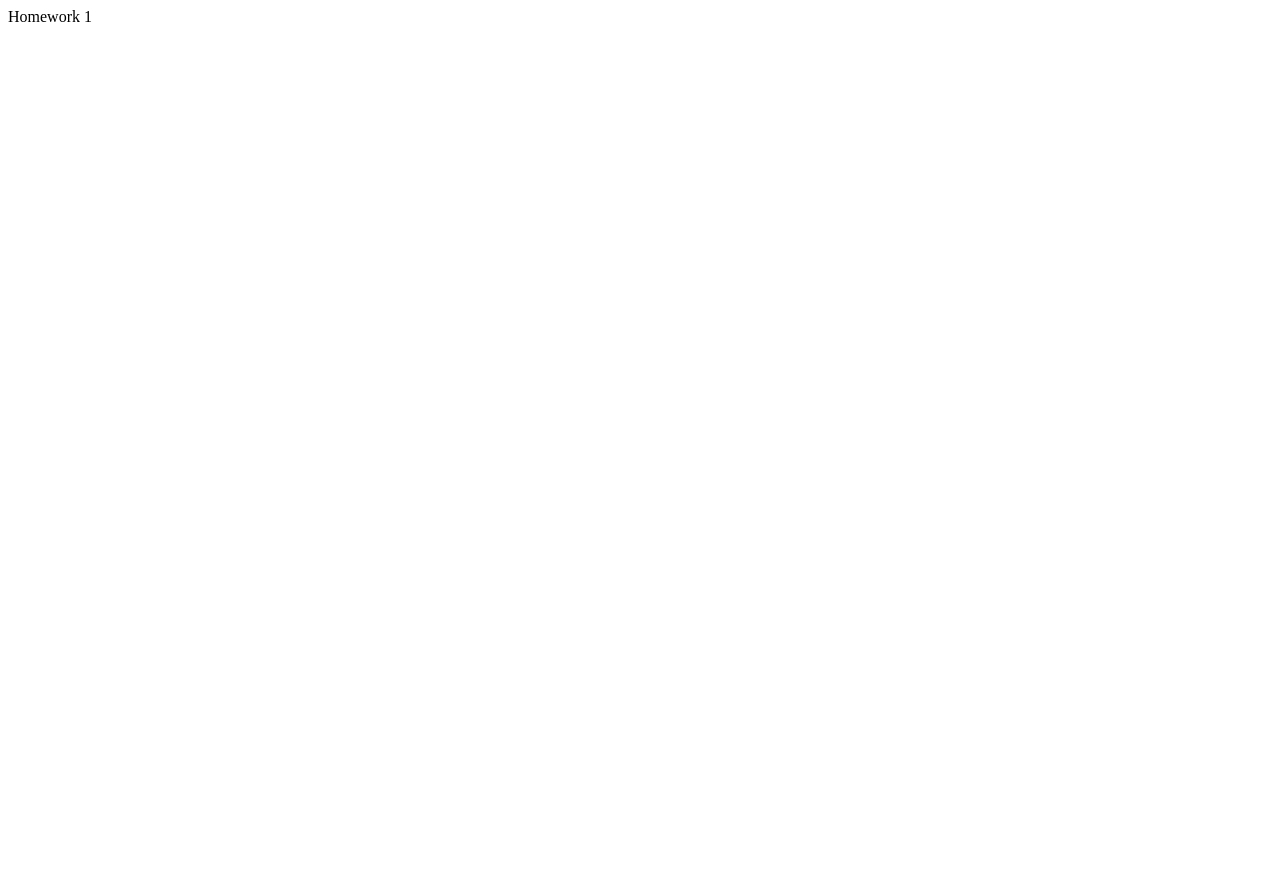
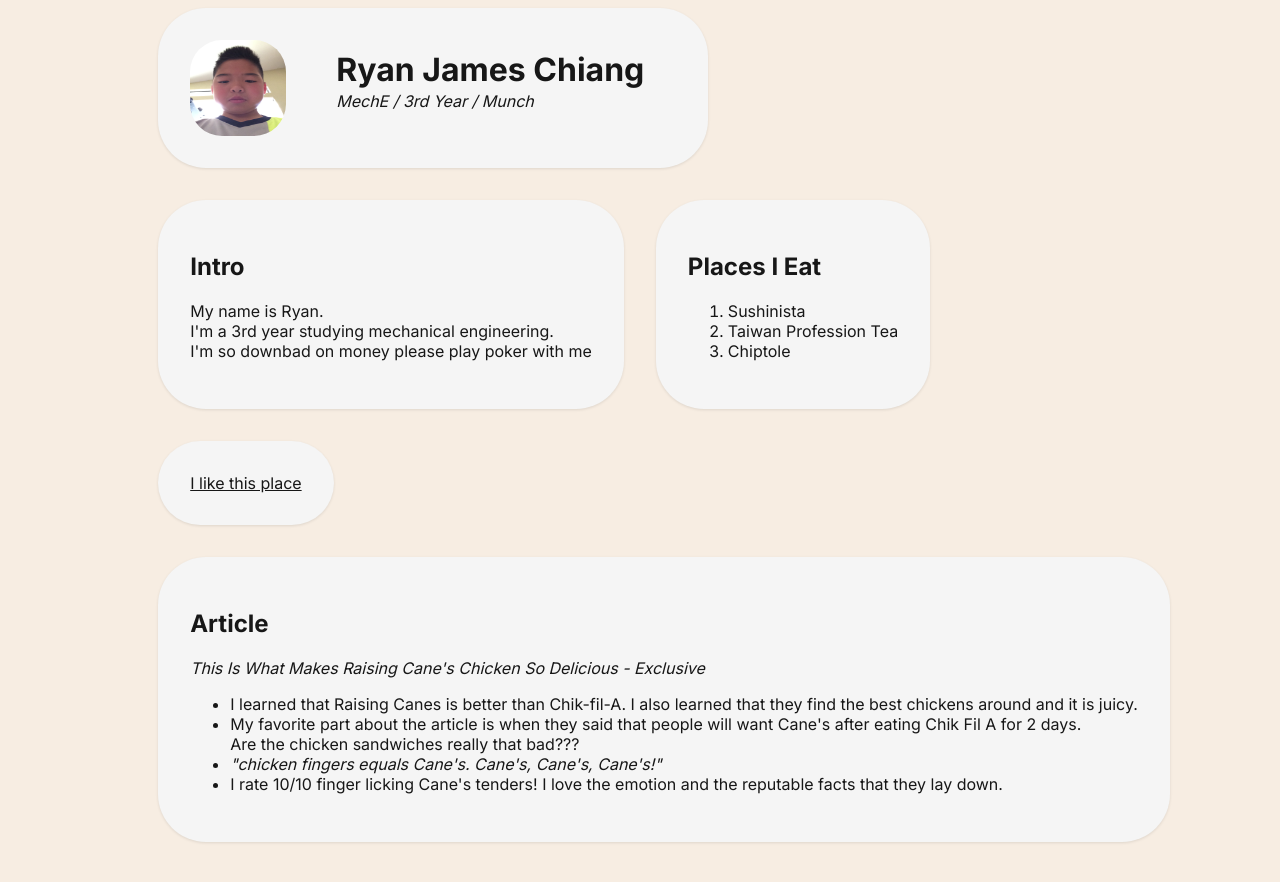
Before and after one commit to chiangr/CS198, a plain HTML site: page homeworks/hw1/index.html in a window 1280 px wide. Before the commit the page ends 800 px from the top, so only its background shows below. Drawn offline with Linux system fonts and the light colour scheme.

Commit message:
finished hw1

```diff
--- a/homeworks/hw1/index.html
+++ b/homeworks/hw1/index.html
@@ -1,6 +1,124 @@
 <!DOCTYPE html>
 <html>
+    <head>
+        <link rel="preconnect" href="https://fonts.googleapis.com">
+        <link rel="preconnect" href="https://fonts.gstatic.com" crossorigin>
+        <link href="https://fonts.googleapis.com/css2?family=Inter:wght@100;200;300;400;500;600;700;800;900&display=swap" rel="stylesheet">
+    </head>
+    <style>
+        :root {
+            --hunyadi-yellow:#f6bd60;
+            --linen:#F7EDE2;
+            --tea-rose:#F5CAC3;
+            --cambridge-blue:#84A59D;
+            --light-coral:#F28482;
+            --black:#171717;
+        }
+        * {
+            font-family: 'Inter', sans-serif;
+            color:var(--black);
+        }
+        body {
+            overflow-x:hidden;
+            background-color:var(--linen);
+            min-height:100vh;
+            width:100vw;
+            display:flex;
+            justify-content:center;
+            align-items:center;
+        }
+        .thatsmelol {
+            position:relative;
+            left:-120px;
+        }
+        .card-ctn {
+            display:flex;
+            flex-direction: row;
+            align-items:center;
+            justify-content: start;
+            width:fit-content;
+
+            background-color: whitesmoke;
+            border-radius:48px;
+            padding: 32px;
+
+            -webkit-box-shadow: rgba(0, 0, 0, 0.3) 0 1px 3px;
+            -moz-box-shadow: rgba(0,0,0,0.3) 0 1px 3px;
+            box-shadow: rgba(0, 0, 0, 0.1) 0 1px 3px;
+
+            margin:0 0 32px 32px;
+        }
+        .horizontal-row {
+            display:flex;
+            flex-direction: row;
+        }
+        .card-cnt {
+            /* margin:32px; */
+        }
+        .card-ctn img {
+            border-radius:32px;
+            width:96px;
+            height:96px;
+            aspect-ratio: 1;
+        }
+        .title-txt {
+            margin-left:50px;
+            margin-right:32px;
+        }
+        .title-txt h1{
+            line-height:0px;
+        }
+        .title-txt p{
+            margin-left:0;
+            margin-top:0;
+        }
+    </style>
     <body>
-        Homework 1
+        <div class="main-ctn">
+            <!-- <div class="thatsmelol">
+                <h6>dont hate the playa<br>hate the game</h6>
+            </div> -->
+            <div class="card-ctn">
+                <img src="assets/img/ryan.jpg"> <!-- Intentionally widescreened -->
+                <div class="title-txt">
+                    <h1>Ryan James Chiang</h1>
+                    <p><i>MechE / 3rd Year / Munch</i></p>
+                </div>
+            </div>
+            <div class="horizontal-row">
+                <div class="card-ctn">
+                    <div class="card-cnt">
+                        <h2>Intro</h2>
+                        <p>My name is Ryan. <br>I'm a 3rd year studying mechanical engineering. <br>I'm so downbad on money please play poker with me</p>
+                    </div>
+                </div>
+                <div class="card-ctn">
+                    <div class="card-cnt">
+                        <h2>Places I Eat</h2>
+                        <ol>
+                            <li>Sushinista</li>
+                            <li>Taiwan Profession Tea</li>
+                            <li>Chiptole</li>
+                        </ol>
+                    </div>
+                </div>
+            </div>
+            <div class="card-ctn">
+                <a href="https://www.raisingcanes.com/home">I like this place</a>
+            </div>
+            <div class="card-ctn">
+                <div class="card-cnt">
+                    <h2>Article</h2>
+                    <p><i>This Is What Makes Raising Cane's Chicken So Delicious - Exclusive</i></p>
+                    <ul>
+                        <li>I learned that Raising Canes is better than Chik-fil-A. I also learned that they find the best chickens around and it is juicy.</li>
+                        <li>My favorite part about the article is when they said that people will want Cane's after eating Chik Fil A for 2 days.<br>Are the chicken sandwiches really that bad???</li>
+                        <li><i>"chicken fingers equals Cane's. Cane's, Cane's, Cane's!"</i></li>
+                        <li>I rate 10/10 finger licking Cane's tenders! I love the emotion and the reputable facts that they lay down.</li>
+                    </ul>
+                </div>
+            </div>
+        </div>
+
     </body>
 </html>
```
Also changed, not shown: homeworks/hw1/assets/img/ryan.jpg (added).
